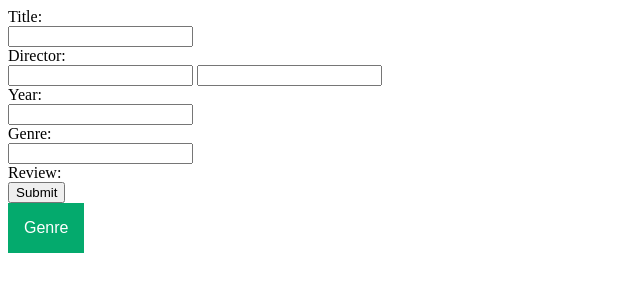
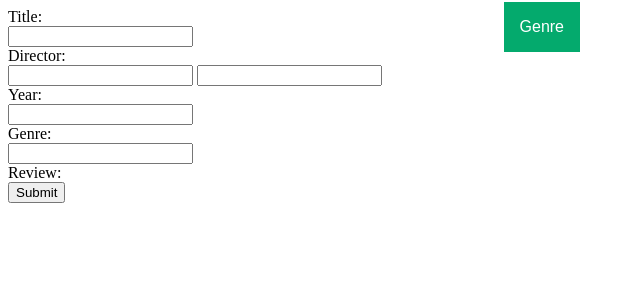
Before and after one commit to vep002/phase1-project, a website: page index.html in a window 1280 px wide. Shown: the whole page, without its empty margins (0-640 px from the left). Drawn offline with Linux system fonts and the light colour scheme; no server answers.

Commit message:
moved dropdown bar to the top

```diff
--- a/index.css
+++ b/index.css
@@ -9,7 +9,9 @@
 
   /* The container <div> - needed to position the dropdown content */
   .dropdown {
-    position: relative;
+    position: absolute;
+    right: 700px;
+    top:2px;
     display: inline-block;
   }
 
--- a/index.js
+++ b/index.js
@@ -9,7 +9,7 @@ let formDirector = document.querySelector('input#director')
 let formYear = document.querySelector('input#year')
 let formGenre = document.querySelector('input#genre')
 let formReview = document.querySelector('input#review')
-let dropDown = document.querySelector()
+// let dropDown = document.querySelector()
 
 
 //Get movies from database
```
